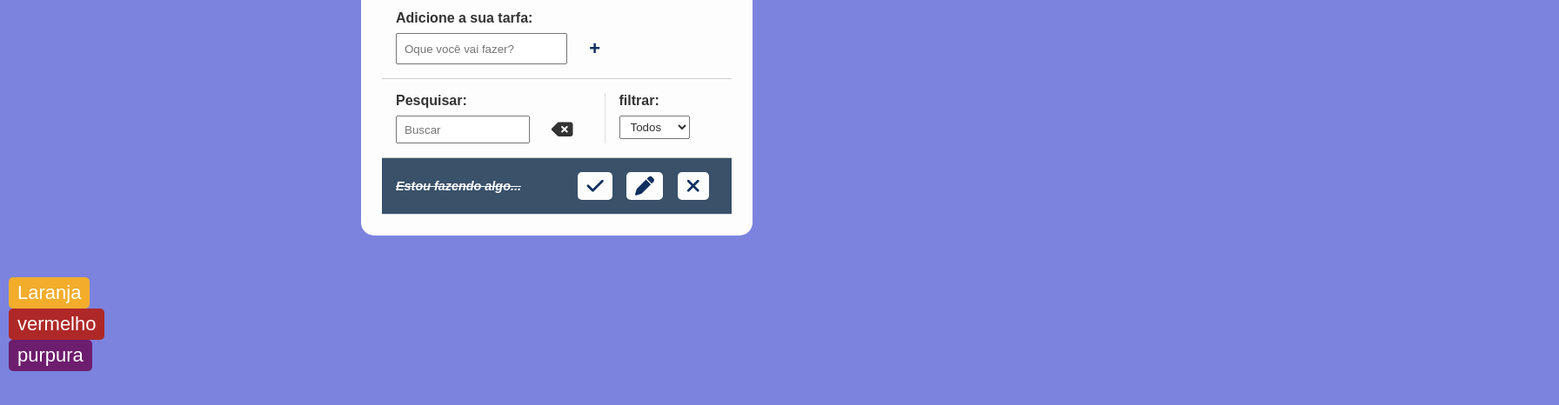
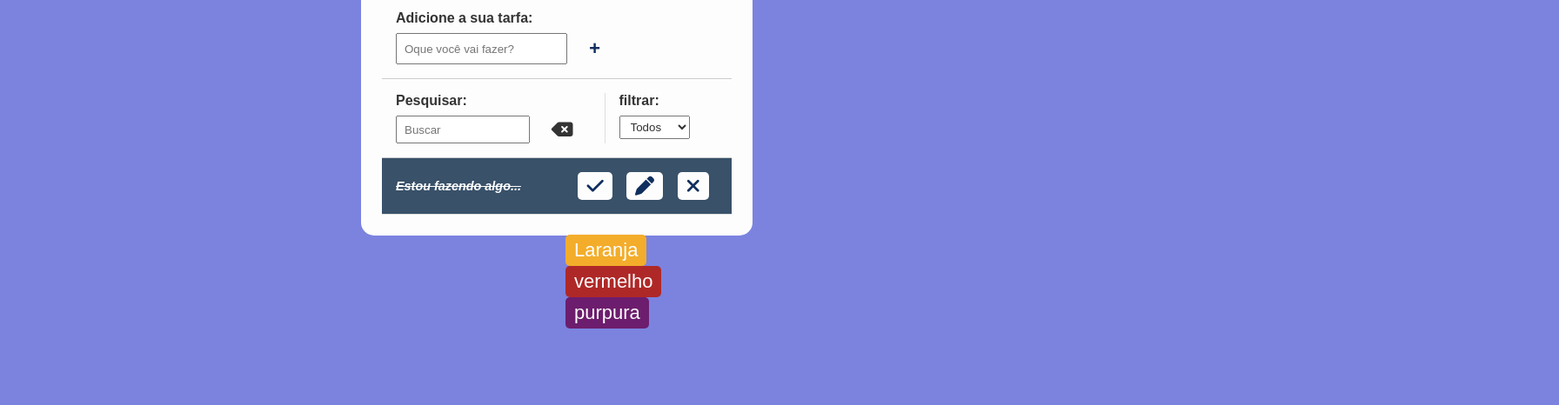
Before and after one commit to printflucasguanabara/to-do-JS---08_05_23, a plain HTML site: page index.html in a window 1280 px wide. Shown: the part 130-596 px from the top of the page at 87% size, 1792 px wide, since content can reach past the window. Drawn offline with Linux system fonts and the light colour scheme.

Commit message:
Update style.css

```diff
--- a/css/style.css
+++ b/css/style.css
@@ -187,5 +187,10 @@ button {
 }
 
 div.container{
-
+    position: absolute;
+    top: 50%;
+    left: 50%;
+    transform: translate (-50%, -50%);
+    min-width: 90vw;
+    text-align: center;
 }
```
